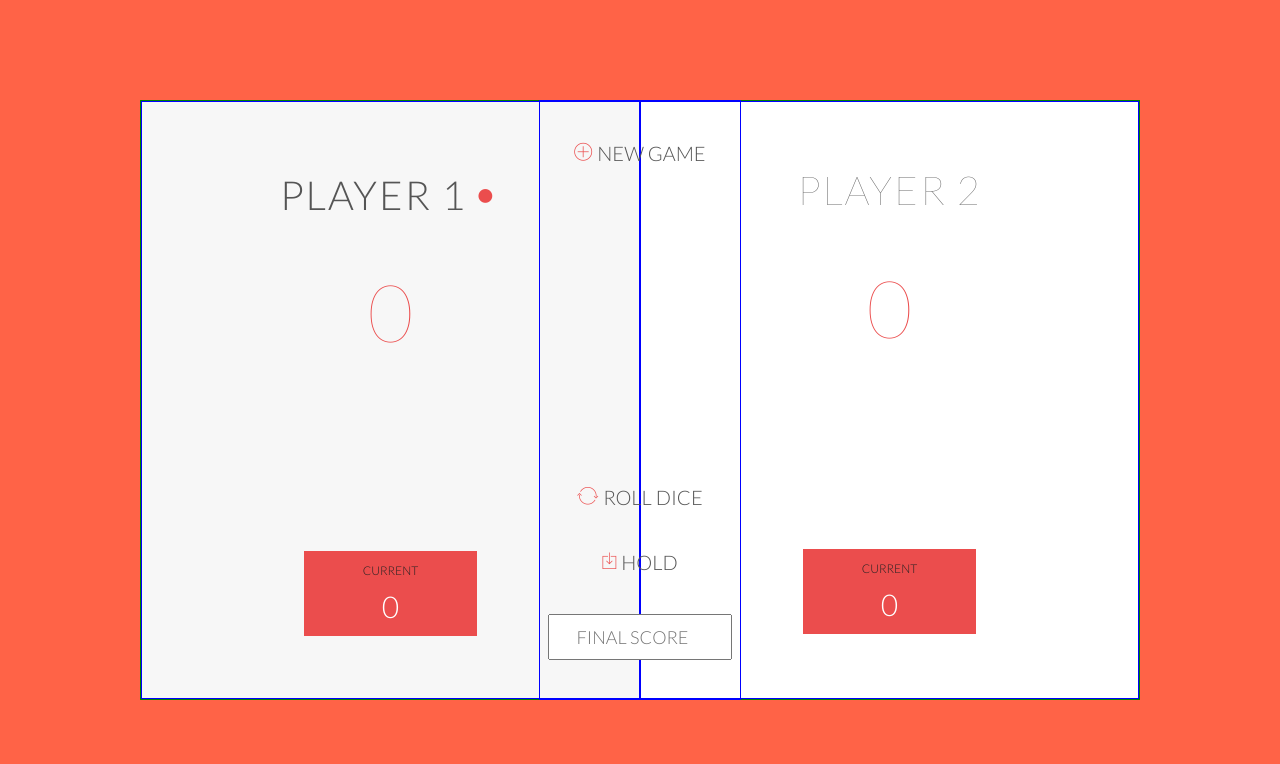
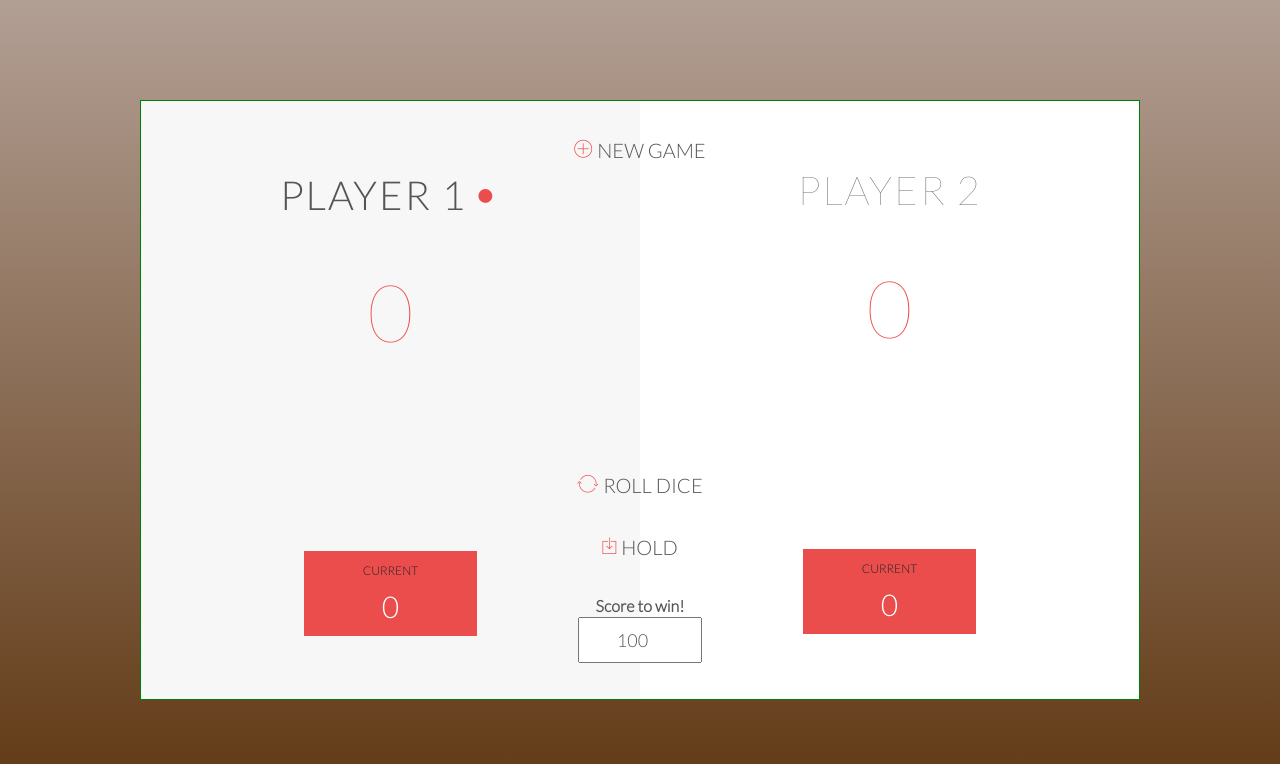
Before and after one commit to mazengh/rpdg, a React (Create React App) app: page / in a window 1280 px wide. Shown: the top 764 px of the page. Built offline with nearby package versions, Linux system fonts and the light colour scheme.

Commit message:
added new game btn, and scoreToWin input

```diff
--- a/src/App.js
+++ b/src/App.js
@@ -6,20 +6,29 @@ import Panel from "./components/Panel/Panel";
 import classes from "./App.module.css";
 
 class App extends Component {
-  state = {
+  constructor(props) {
+    super(props);
+    this.state = {
+      gameActive: true,
       activePlayer: 1,
+      scoreToWin: 100,
       dice: [0, 0],
       players: {
         1: {
           current: 0,
-        total: 0
+          total: 0,
+          winner: false
         },
         2: {
           current: 0,
-        total: 0
+          total: 0,
+          winner: false
         }
       }
     };
+
+    this.scoreToWinInputHandler = this.scoreToWinInputHandler.bind(this);
+  }
 
   clonePlayer = state => {
     return {
@@ -27,6 +36,10 @@ class App extends Component {
       2: { ...state.players[2] }
     };
   };
+
+  scoreToWinInputHandler(event) {
+    this.setState({ scoreToWin: event.target.value });
+  }
 
   nextPlayer = () => {
     this.setState(prevState => {
@@ -40,13 +53,38 @@ class App extends Component {
     });
   };
 
+  newGameHandler = () => {
+    // reset state
+    this.setState({
+      gameActive: true,
+      activePlayer: 1,
+      dice: [0, 0],
+      players: {
+        1: {
+          current: 0,
+          total: 0,
+          winner: false
+        },
+        2: {
+          current: 0,
+          total: 0,
+          winner: false
+        }
+      }
+    });
+  };
+
   rollHandler = () => {
+    // no action is performed if game is not active
+    if (!this.state.gameActive) return;
+
     const dice1Value = Math.floor(Math.random() * 6) + 1;
     const dice2Value = Math.floor(Math.random() * 6) + 1;
 
     if (dice1Value === 1 || dice2Value === 1) {
       // next player's turn
-      this.nextPlayer();
+      //this.nextPlayer();
+      this.setState({ dice: [dice1Value, dice2Value] });
     } else {
       //update the current score
       this.setState(prevState => {
@@ -64,6 +102,9 @@ class App extends Component {
   };
 
   holdHandler = () => {
+    // no action is performed if game is not active
+    if (!this.state.gameActive) return;
+
     // Add CURRENT score to the TOTAL score
     this.setState(prevState => {
       const prevTotal = prevState.players[prevState.activePlayer].total;
@@ -82,17 +123,26 @@ class App extends Component {
   };
 
   componentDidUpdate(prevProps, prevState) {
+    if (this.state.dice.find(dice => dice === 1)) {
+      //Next player
+      this.nextPlayer();
+    }
+
     if (
       // if the total changed and the active player is the previous player
       this.state.activePlayer === prevState.activePlayer &&
       this.state.players[this.state.activePlayer].total !==
-        prevState.players[prevState.activePlayer].total
+        prevState.players[prevState.activePlayer].total &&
+      prevState.gameActive
     ) {
       const currentPlayerTotal = this.state.players[this.state.activePlayer]
         .total;
+
       // Check if current player won the game
-      if (currentPlayerTotal >= 100) {
-        alert(`Player ${this.state.activePlayer} Won the Game`);
+      if (currentPlayerTotal >= this.state.scoreToWin) {
+        const players = this.clonePlayer(this.state);
+        players[prevState.activePlayer].winner = true;
+        this.setState({ gameActive: false, players });
       } else {
         //Next player
         this.nextPlayer();
@@ -108,18 +158,23 @@ class App extends Component {
           activePlayer={this.state.activePlayer}
           current={this.state.players[1].current}
           total={this.state.players[1].total}
+          isWinner={this.state.players[1].winner}
         />
         <Panel
           number={2}
           activePlayer={this.state.activePlayer}
           current={this.state.players[2].current}
           total={this.state.players[2].total}
+          isWinner={this.state.players[2].winner}
         />
         <Dash
           dice1={this.state.dice[0]}
           dice2={this.state.dice[1]}
           roll={this.rollHandler}
           hold={this.holdHandler}
+          new={this.newGameHandler}
+          scoreToWin={this.state.scoreToWin}
+          handleChange={this.scoreToWinInputHandler}
         />
       </div>
     );
--- a/src/components/ControlButton/ControlButton.js
+++ b/src/components/ControlButton/ControlButton.js
@@ -8,4 +8,4 @@ const controlButton = props => (
   </button>
 );
 
-export default controlButton;
+export default React.memo(controlButton);
--- a/src/components/Dash/Dash.js
+++ b/src/components/Dash/Dash.js
@@ -6,7 +6,11 @@ import Dice from "../Dice/Dice";
 const dash = props => {
   return (
     <div className={classes.Dash}>
-      <ControlButton icon="ion-ios-plus-outline" text="New Game" />
+      <ControlButton
+        icon="ion-ios-plus-outline"
+        text="New Game"
+        click={props.new}
+      />
       <Dice value={props.dice1} />
       <Dice value={props.dice2} />
 
@@ -16,13 +20,20 @@ const dash = props => {
         text="Hold"
         click={props.hold}
       />
-      <input
-        type="number"
-        placeholder="Final score"
-        className={classes.FinalScore}
-      />
+      <div className={classes.ScoreToWin}>
+        <label className={classes.ScoreToWinLabel} htmlFor="scoreToWin">
+          Score to win!
+        </label>
+        <input
+          id="scoreToWin"
+          type="number"
+          value={props.scoreToWin}
+          className={classes.ScoreToWin}
+          onChange={props.handleChange}
+        />
+      </div>
     </div>
   );
 };
 
-export default dash;
+export default React.memo(dash);
--- a/src/components/Dash/Dash.module.css
+++ b/src/components/Dash/Dash.module.css
@@ -4,7 +4,6 @@
   top: 50%;
   left: 50%;
   transform: translate(-50%, -50%);
-  border: 1px solid blue;
   font-weight: bold;
   display: flex;
   flex-direction: column;
@@ -17,21 +16,26 @@
     width: 40%;
     left: 100%;
     transform: translate(-100%, -50%);
-    border: 1px solid red;
     overflow: hidden;
   }
 }
 
-.FinalScore {
+.ScoreToWinLabel {
+  display: block;
+  text-align: center;
+  margin-bottom: 2px;
+}
+
+.ScoreToWin input {
   color: #555;
   font-size: 18px;
   font-family: "Lato";
   text-align: center;
   padding: 10px;
-  width: 160px;
+  width: 100px;
   text-transform: uppercase;
 }
 
-.FinalScore:focus {
+.ScoreToWin input:focus {
   outline: none;
 }
--- a/src/components/Dice/Dice.js
+++ b/src/components/Dice/Dice.js
@@ -23,4 +23,4 @@ const dice = props => {
   );
 };
 
-export default dice;
+export default React.memo(dice);
--- a/src/components/Panel/Panel.js
+++ b/src/components/Panel/Panel.js
@@ -3,16 +3,20 @@ import classes from "./Panel.module.css";
 
 const panel = props => {
   const panelClasses = [classes.Panel];
+  const playerLabel = props.isWinner ? "Winner" : `Player ${props.number}`;
 
+  if (props.isWinner) {
+    panelClasses.push(classes.Winner);
+  }
   // if panel number is equal to current active player
   // number, set it to active
-  if (props.activePlayer === props.number) {
+  else if (props.activePlayer === props.number) {
     panelClasses.push(classes.Active);
   }
 
   return (
     <div className={panelClasses.join(" ")}>
-      <div className={classes.PlayerName}>Player {props.number}</div>
+      <div className={classes.PlayerName}>{playerLabel}</div>
       <div className={classes.PlayerScore}>{props.total}</div>
       <div className={classes.CurrentRollBox}>
         <div className={classes.CurrentRollLabel}>Current</div>
@@ -22,4 +26,4 @@ const panel = props => {
   );
 };
 
-export default panel;
+export default React.memo(panel);
--- a/src/components/Panel/Panel.module.css
+++ b/src/components/Panel/Panel.module.css
@@ -2,7 +2,6 @@
   width: 50%;
   height: 100%;
   box-sizing: border-box;
-  border: 1px solid blue;
   display: flex;
   flex-direction: column;
   justify-content: space-evenly;
@@ -20,6 +19,14 @@
 }
 .Active .PlayerName {
   font-weight: 300;
+}
+
+.Winner {
+  background-color: #f7f7f7;
+}
+.Winner .PlayerName {
+  font-weight: 300;
+  color: #eb4d4d;
 }
 
 .Active .PlayerName::after {
--- a/src/index.css
+++ b/src/index.css
@@ -8,5 +8,15 @@ body {
   color: #555;
   -webkit-font-smoothing: antialiased;
   -moz-osx-font-smoothing: grayscale;
-  background-color: tomato;
+  background: #603813; /* fallback for old browsers */
+  background: -webkit-linear-gradient(
+    to top,
+    #603813,
+    #b29f94
+  ); /* Chrome 10-25, Safari 5.1-6 */
+  background: linear-gradient(
+    to top,
+    #603813,
+    #b29f94
+  ); /* W3C, IE 10+/ Edge, Firefox 16+, Chrome 26+, Opera 12+, Safari 7+ */
 }
```
Lines whose indentation alone changed are shown as unchanged.
